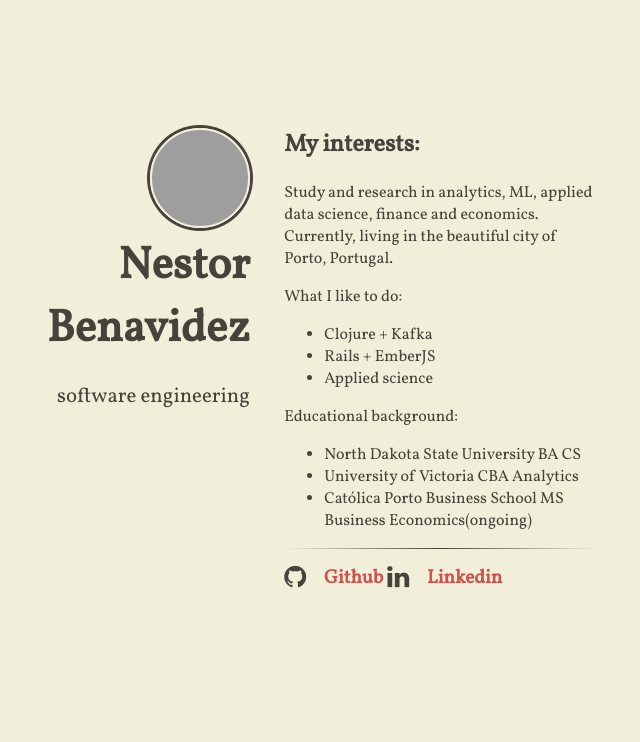
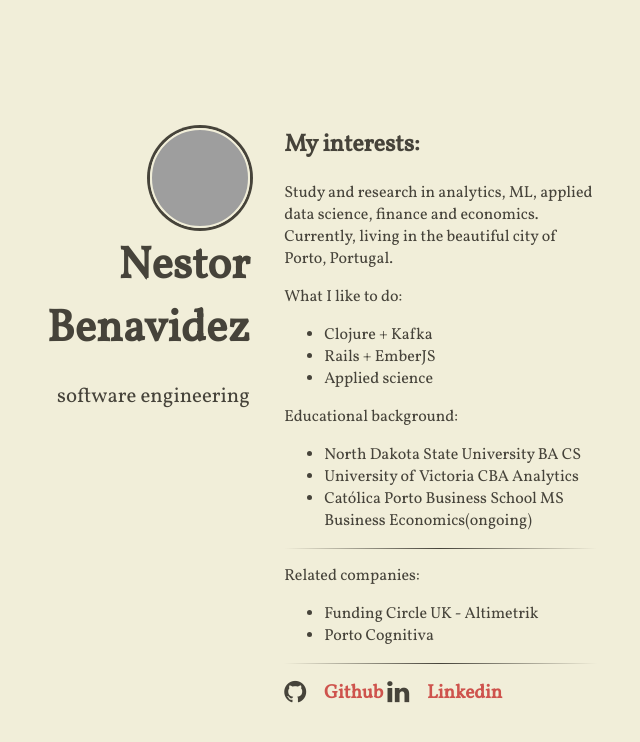
Before and after one commit to nestorbenavidez/shortkingstories.github.io, a Jekyll site: the page built from index.html, in a window 1280 px wide, cut to the strip 0-742 px from the top of the page. Shown: the whole strip, without its empty margins (383-1023 px from the left). Built offline with Jekyll 4.4.1, drawn with Linux system fonts in a browser that asks for light colours; nearby versions of some CDN libraries; grey boxes are pictures that could not be loaded.

Commit message:
Update content.html

```diff
--- a/_includes/content.html
+++ b/_includes/content.html
@@ -18,6 +18,14 @@
 
 <hr />
 
+<p>Related companies:</p>
+<ul>
+  <li>Funding Circle UK - Altimetrik</li>
+  <li>Porto Cognitiva</li>
+</ul>
+
+<hr />
+
 <ul class="fa-ul main-list">
   <li class="main-list-item">
     <span class="fa fa-github fa-lg main-list-item-icon"></span>
```
